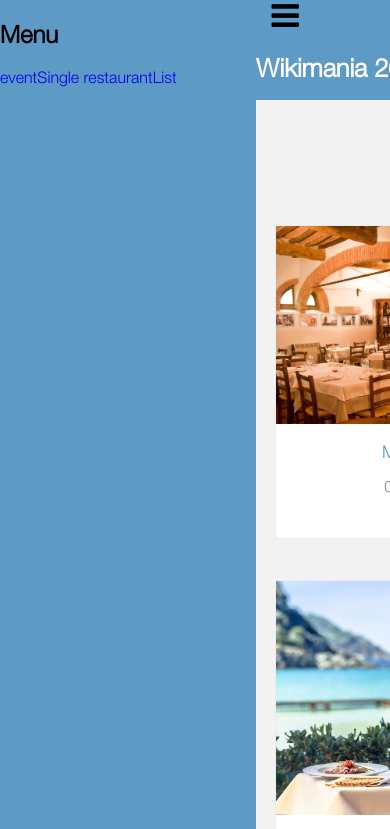
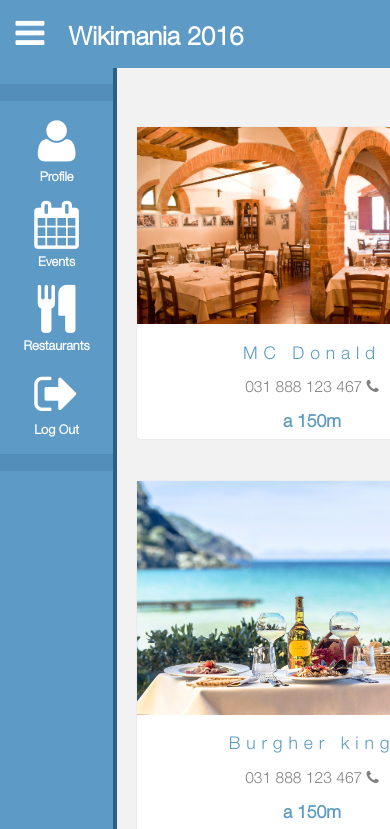
Before and after one commit to david98/wikimania2016, a website: page WikimaniaApp/www/restaurantList.html in a window 390 px wide. Both pictures are taken after a click on the icon 29 px from the left and 16 px from the top of the page. Shown: the top 829 px of the page. Drawn offline with nearby package versions, Linux system fonts and the light colour scheme.

Commit message:
ora la larghezza del menu è responsive(il resto no)

```diff
--- a/WikimaniaApp/www/css/common.css
+++ b/WikimaniaApp/www/css/common.css
@@ -46,11 +46,13 @@ a:visited{
     color: #ffffff;
     font-weight: bold;
 }
+
 .navbar-list
 {
 	margin-bottom:2vh;
     color: #ffffff;
 }
+
 #menu-line
 {
 	margin-top:2vh;
@@ -66,6 +68,7 @@ a:visited{
 	height: 98%;
 	width: 1vw;
 }
+
 @font-face {
     font-family: 'HelveticaNeue-Light';
     src: url(../fonts/HelveticaNeue-Light.otf) format("opentype");
@@ -98,7 +101,7 @@ body {
   bottom: 0;
   right: 0;
   z-index: 0;
-  width: 256px;
+  width: 30vw;
   overflow-y: auto;
   -webkit-overflow-scrolling: touch;
   display: none;
--- a/WikimaniaApp/www/css/eventList.css
+++ b/WikimaniaApp/www/css/eventList.css
@@ -1,51 +1,3 @@
-@CHARSET "ISO-8859-1";
-*{
-    position:relative;
-    -webkit-touch-callout: none;
-    -webkit-user-select: none;
-    -khtml-user-select: none;
-    -moz-user-select: none;
-    -ms-user-select: none;
-    user-select: none;
-}
-
-@font-face {
-    font-family: 'HelveticaNeue-Light';
-    src: url(../fonts/HelveticaNeue-Light.otf) format("opentype");
-}
-
-body {
-    z-index: -2;
-	font-family:'HelveticaNeue-Light';/*, 'HelveticaNeue', Helvetica, Arial, sans-serif;*/
-	height:100%;
-	width:100vw;
-	margin:0;
-	padding:0;
-}
-
-.container {
-    padding-top: 10vh;
-    z-index: -1;
-	top: 0;
-	left: 0;
-	margin: 0;
-	background: #f2f2f2;
-	color: #000000;
-	width: 100vw;
-	height: 100%;
-}
-
-.menu {
-	text-align: center;
-	top: 0;
-	left: 0;
-	position: fixed;
-	width: 100vw;
-	height: 10vh;
-	background-color: lightseagreen;
-	z-index: 2;
-}
-
 .eventList{
 	width: 100vw;
 	height: auto;
@@ -108,11 +60,9 @@ body {
 	color: #5A9BC3;
     letter-spacing: 1.5vw;
 	font-size: 4.5vw;
-	font-family: 'HelveticaNeue-Light';/*, 'HelveticaNeue', "Orator Std",  Helvetica, Arial, sans-serif;*/
 }
 
 .eventDate{
 	color: gray;
 	font-size: 3.5vw;
-	font-family: 'HelveticaNeue-Light';/*, 'HelveticaNeue', "Orator Std",  Helvetica, Arial, sans-serif;*/
 }
--- a/WikimaniaApp/www/js/common.js
+++ b/WikimaniaApp/www/js/common.js
@@ -17,11 +17,12 @@
  * under the License.
  */
 
+var vw = window.innerWidth;
 var slideout = new Slideout({
     'panel': document.getElementById('panel'),
     'menu': document.getElementById('menu'),
-    'padding': 256,
-    'tolerance': 70
+    'padding': 3/10*vw,
+    'tolerance': (vw*1)/10
 });
 
 $(document).ready(function () {
--- a/WikimaniaApp/www/restaurantList.html
+++ b/WikimaniaApp/www/restaurantList.html
@@ -41,30 +41,32 @@
     <!--<script src="https://code.jquery.com/jquery-2.2.4.min.js" integrity="sha256-BbhdlvQf/xTY9gja0Dq3HiwQF8LaCRTXxZKRutelT44=" crossorigin="anonymous"></script>-->
     <script src="js/slideout.min.js"></script>
     <script src="js/jquery-git.js"></script>
-    <script src="js/restarauntList.js"></script>
-
-
-
 
     <title>WIKIMANIA 2016</title>
 </head>
 
 <body>
+    <header id="logo" class="fixed">
+        <i id="menu_btn" class="fa fa-bars"></i>
+        <h2>Wikimania 2016</h2>
+    </header>
+
     <nav id="menu">
-        <header>
-            <h2>Menu</h2>
-            <a href="eventSingle.html">eventSingle</a>
-            <a href="restaurantList.html">restaurantList</a>
+        <div id="menu-line-right"></div>
+        <header id="navbar">
+            <div id="menu-line"></div>
+            <ul>
+                <li><div class="navbar-list"><a href=""><i class="fa fa-user fa-3x"></i><span class="navbar-text">Profile</span></a></div></li>
+                <li><div class="navbar-list"><a href=""><i class="fa fa-calendar fa-3x"></i><span class="navbar-text">Events</span></a></div></li>
+                <li><div class="navbar-list"><a href=""><i class="fa fa fa-cutlery fa-3x"></i><span class="navbar-text">Restaurants</span></a></div></li>
+                <li><div class="navbar-list"><a href=""><i class="fa fa-sign-out fa-3x"></i><span class="navbar-text">Log Out</span></a></div></li>
+            </ul>
+            <div id="menu-line"></div>
         </header>
     </nav>
 
     <main id="panel">
-        <i id="menu_btn" class="fa fa-bars"></i>
-        <header id="logo">
-            <h2>Wikimania 2016</h2>
-        </header>
         <div class="container">
-
             <div class="restaurantList">
 
                 <div class="singleRestaurant">
```
Also changed, not shown: WikimaniaApp/www/eventSingle.html (+15 -9 lines).
